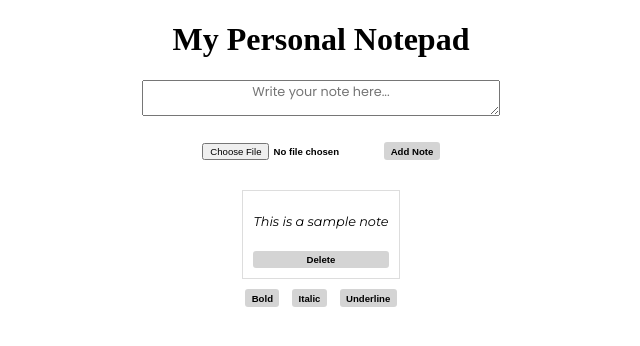
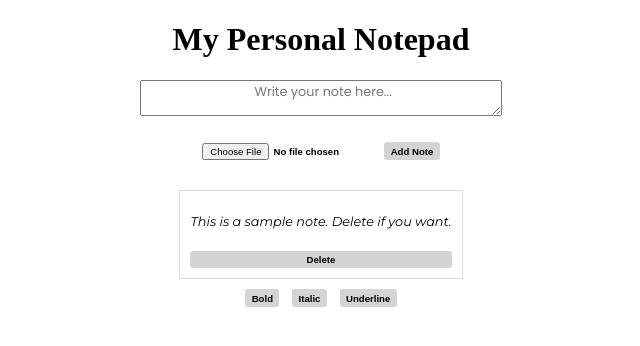
Before and after one commit to Khalifa-pendrops/notepad, a React (Create React App) app: page / in a window 1280 px wide. Shown: the top 346 px of the page, without its empty margins (319-959 px from the left). Built offline with nearby package versions, Linux system fonts and the light colour scheme; a web font is replaced by a local one.

Commit message:
sample note edited and padding added to textarea

```diff
--- a/src/App.css
+++ b/src/App.css
@@ -40,6 +40,7 @@ textarea {
   margin-bottom: 10px;
   min-width: 22rem;
   min-height: auto;
+  padding-left: .4rem;
 }
 
 textarea::placeholder{
--- a/src/Components/Note.js
+++ b/src/Components/Note.js
@@ -5,7 +5,7 @@ const Note = () => {
     const savedNotes = localStorage.getItem("notes");
     return savedNotes
       ? JSON.parse(savedNotes)
-      : [{ id: 1, content: "This is a sample note", image: null }];
+      : [{ id: 1, content: "This is a sample note. Delete if you want.", image: null }];
   });
 
   const [input, setInput] = useState("");
```
